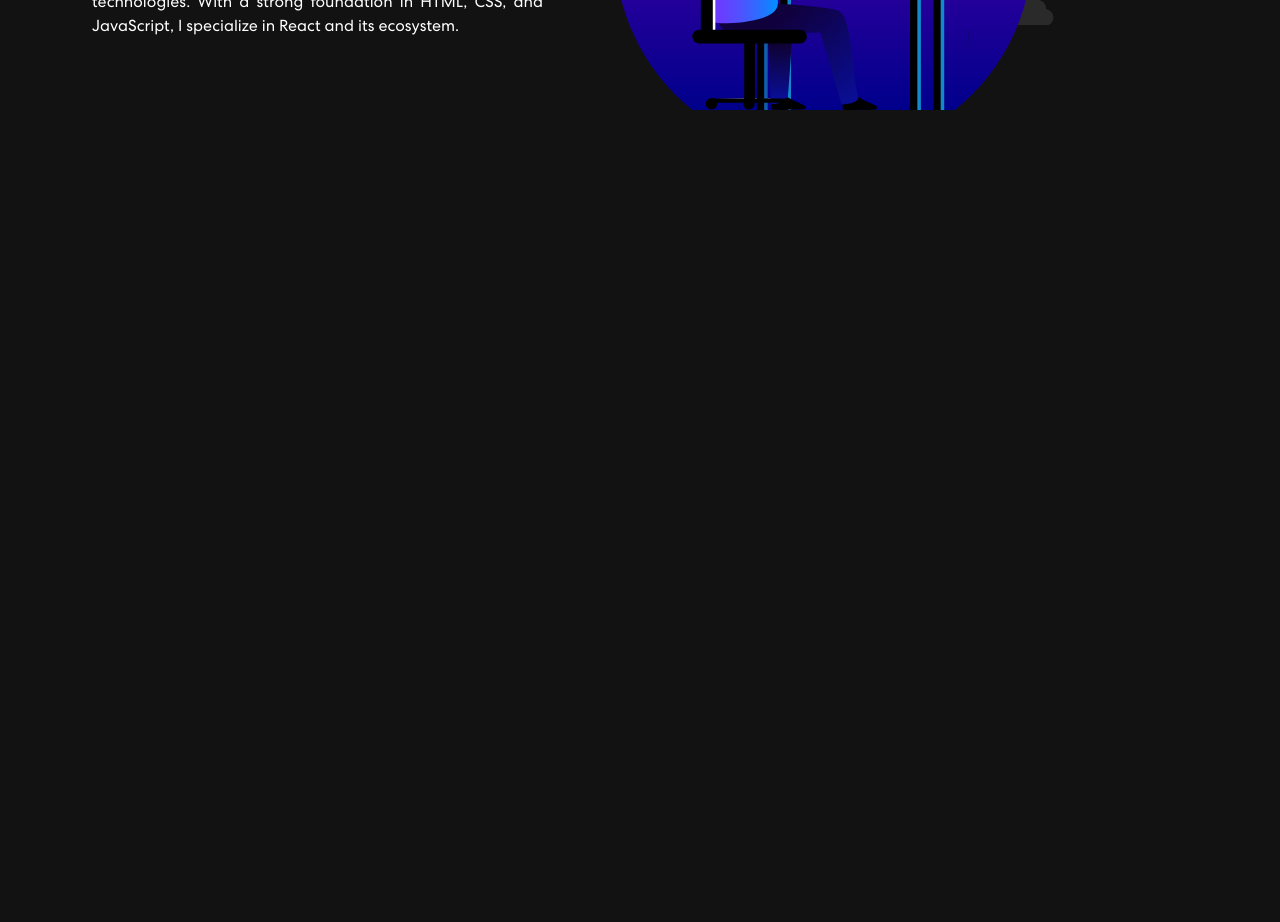
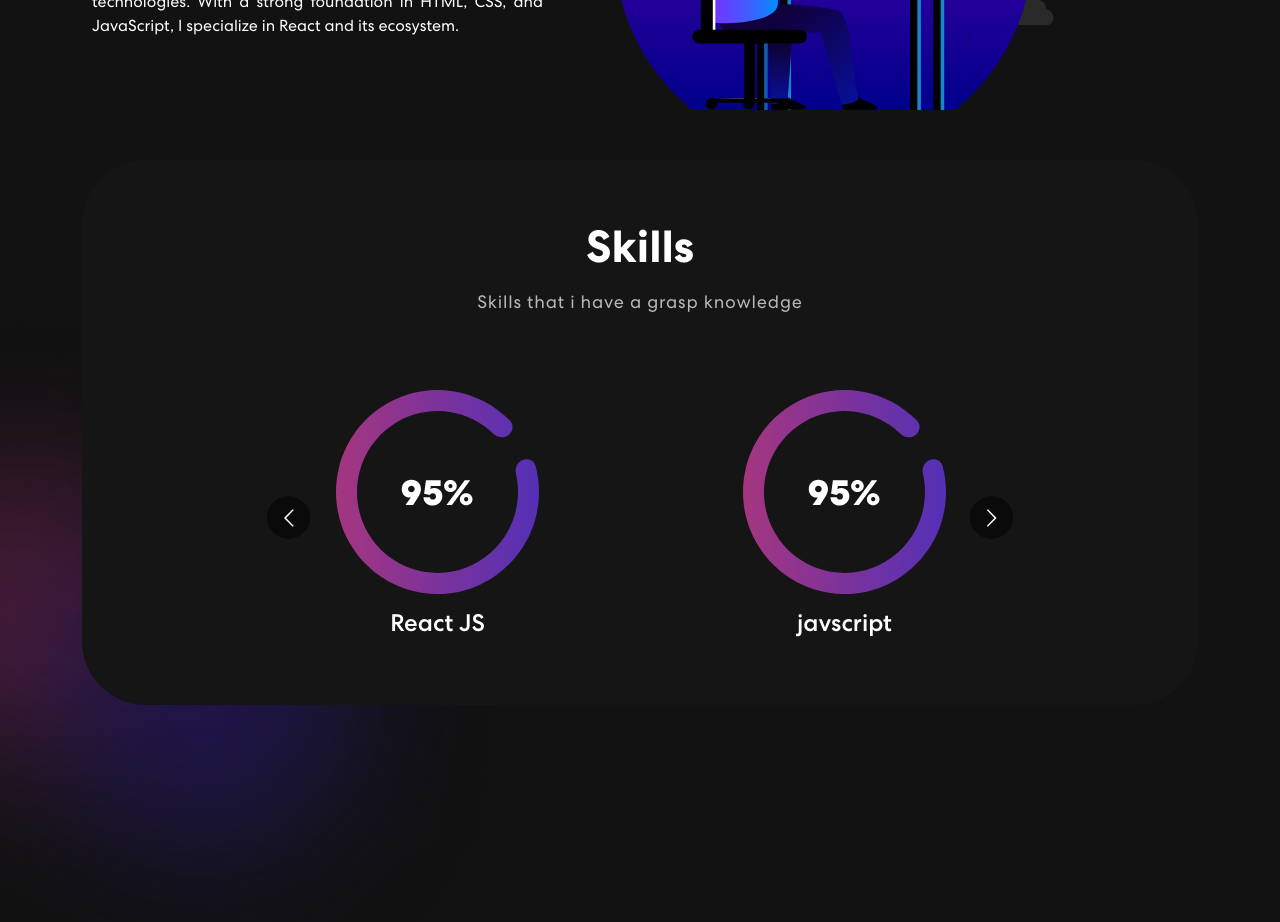
Before and after one commit to Lala-kumar/portfolio, a React (Vite) app: page / in a window 1280 px wide. Shown: the part 980-1902 px from the top of the page. Before the commit the page ends 1110 px from the top, so only its background shows below. Built offline with nearby package versions, Linux system fonts and the light colour scheme.

Commit message:
added skills page

```diff
--- a/package.json
+++ b/package.json
@@ -15,7 +15,8 @@
     "react": "^18.2.0",
     "react-bootstrap": "^2.9.1",
     "react-bootstrap-icons": "^1.10.3",
-    "react-dom": "^18.2.0"
+    "react-dom": "^18.2.0",
+    "react-multi-carousel": "^2.8.4"
   },
   "devDependencies": {
     "@types/react": "^18.2.15",
--- a/src/App.css
+++ b/src/App.css
@@ -233,3 +233,43 @@
     transform: translateY(-20px);
   }
 }
+
+/************ Skills Css ************/
+.skills {
+  padding: 0 0 50px 0;
+  position: relative;
+}
+.skills-bx {
+  background: #151515;
+  border-radius: 64px;
+  text-align: center;
+  padding: 60px 50px;
+  margin-top: 30px;
+}
+.skills h2 {
+  font-size: 45px;
+  font-weight: 700;
+}
+.skills p {
+  color: #b8b8b8;
+  font-size: 18px;
+  letter-spacing: 0.8px;
+  line-height: 1.5em;
+  margin: 14px 0 75px 0;
+}
+.skills-slider {
+  width: 80%;
+  margin: 0 auto;
+  position: relative;
+}
+.skills-slider .item img {
+  width: 50%;
+  margin: 0 auto 15px auto;
+}
+.background-image-left {
+  top: 28%;
+  position: absolute;
+  bottom: 0;
+  width: 40%;
+  z-index: -4;
+}
--- a/src/App.jsx
+++ b/src/App.jsx
@@ -2,6 +2,7 @@
 import NavBar from "./components/NavBar";
 import Banner from "./components/Banner";
 import About from "./components/About";
+import Skills from "./components/Skills";
 
 const App = () => {
   return (
@@ -9,6 +10,7 @@
       <NavBar />
       <Banner/>
       <About/>
+      <Skills/>
     </>
   );
 };
--- a/src/components/About.jsx
+++ b/src/components/About.jsx
@@ -4,7 +4,7 @@
 
 const About = () => {
   return (
-    <div className="about">
+    <div className="about" id="about">
       <Container>
         <Row className="align-items-center">
           <Col xs={12} md={6} xl={5}>
--- /dev/null
+++ b/src/components/Skills.jsx
@@ -0,0 +1,95 @@
+import React, { Fragment } from "react";
+import { Col, Container, Row } from "react-bootstrap";
+
+import Carousel from "react-multi-carousel";
+import "react-multi-carousel/lib/styles.css";
+import meter1 from "../assets/img/meter1.svg";
+import colorSharp from "../assets/img/color-sharp.png";
+
+const Skills = () => {
+  const responsive = {
+    superLargeDesktop: {
+      // the naming can be any, depends on you.
+      breakpoint: { max: 4000, min: 3000 },
+      items: 5,
+    },
+    desktop: {
+      breakpoint: { max: 3000, min: 1024 },
+      items: 4,
+    },
+    tablet: {
+      breakpoint: { max: 1024, min: 464 },
+      items: 2,
+    },
+    mobile: {
+      breakpoint: { max: 464, min: 0 },
+      items: 1,
+    },
+  };
+
+  return (
+    <Fragment>
+      <section className="skills" id="skills">
+        <Container>
+          <Row>
+            <Col>
+              <div className="skills-bx">
+                <h2>Skills</h2>
+                <p>Skills that i have a grasp knowledge</p>
+                <Carousel
+                  responsive={responsive}
+                  infinite={true}
+                  className="skills-slider"
+                >
+                  <div className="item">
+                    <img src={meter1} alt="" />
+                    <h4>React JS</h4>
+                  </div>
+                  <div className="item">
+                    <img src={meter1} alt="" />
+                    <h4>javscript</h4>
+                  </div>
+                  <div className="item">
+                    <img src={meter1} alt="" />
+                    <h4>Bootstrap</h4>
+                  </div>
+                  <div className="item">
+                    <img src={meter1} alt="" />
+                    <h4>Tailwind</h4>
+                  </div>
+                  <div className="item">
+                    <img src={meter1} alt="" />
+                    <h4>HTML</h4>
+                  </div>
+                  <div className="item">
+                    <img src={meter1} alt="" />
+                    <h4>CSS</h4>
+                  </div>
+                  <div className="item">
+                    <img src={meter1} alt="" />
+                    <h4>Git</h4>
+                  </div>
+                  <div className="item">
+                    <img src={meter1} alt="" />
+                    <h4>GitHub</h4>
+                  </div>
+                  <div className="item">
+                    <img src={meter1} alt="" />
+                    <h4>Redux</h4>
+                  </div>
+                  <div className="item">
+                    <img src={meter1} alt="" />
+                    <h4>Firebase</h4>
+                  </div>
+                </Carousel>
+              </div>
+            </Col>
+          </Row>
+        </Container>
+        <img src={colorSharp} alt="" className="background-image-left" />
+      </section>
+    </Fragment>
+  );
+};
+
+export default Skills;
```
Also changed, not shown: 1 other file (tests, documents, lock files or other folders).
